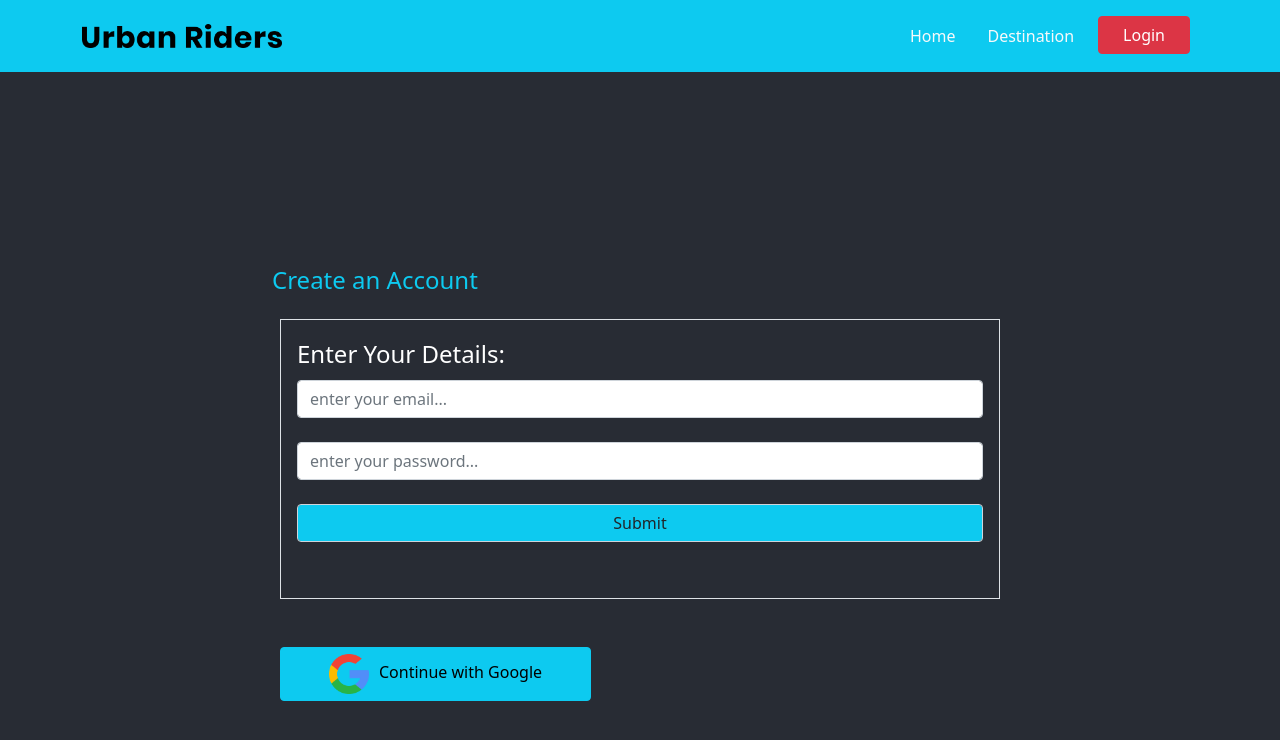
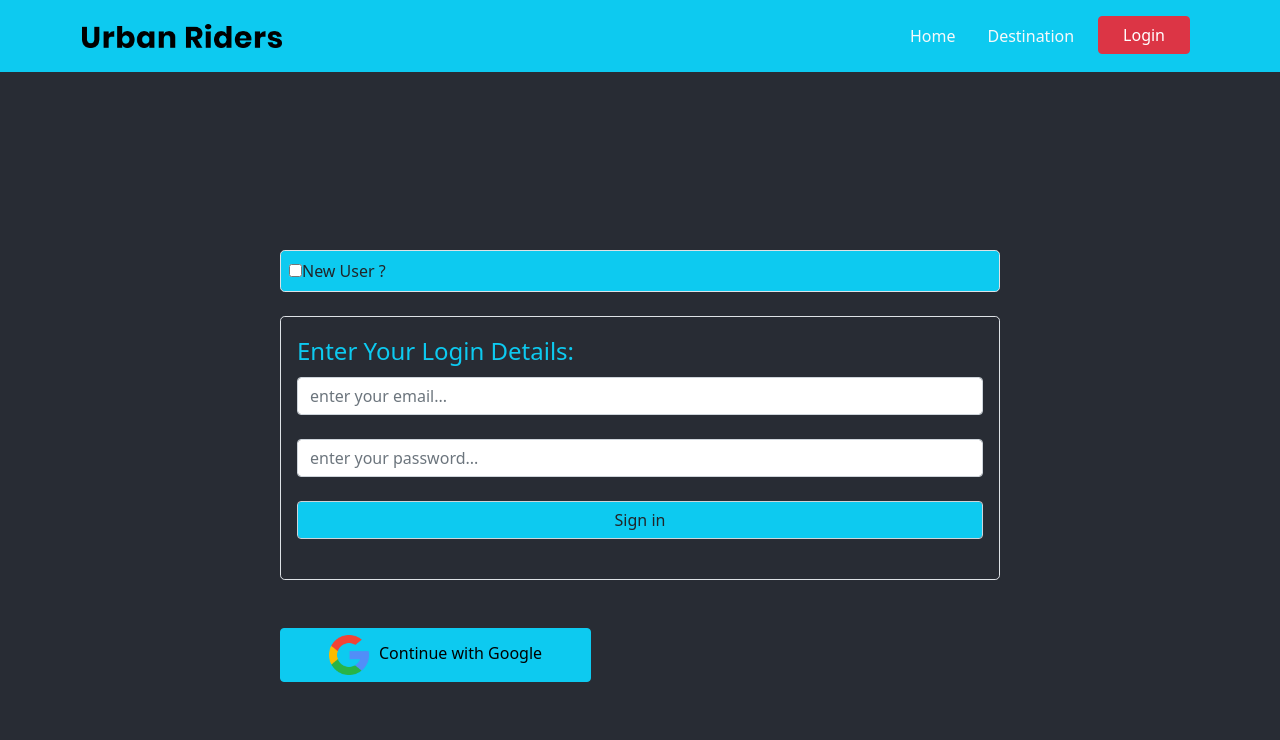
Before and after one commit to QuaziSamiha/Travelling-Agency, a React (Create React App) app: page /login in a window 1280 px wide. Shown: the top 740 px of the page. Built offline with nearby package versions, Linux system fonts and the light colour scheme.

Commit message:
authentication by email and password done

```diff
--- a/src/App.js
+++ b/src/App.js
@@ -19,7 +19,7 @@ export const UserContext = createContext();
 function App() {
 
   const [loggedInUser, setLoggedInUser] = useState({});
-  <h1>{loggedInUser.name}</h1>
+
   return (
     <UserContext.Provider value={[loggedInUser, setLoggedInUser]}>
       <div className="App">
@@ -29,15 +29,12 @@ function App() {
             <Route path='/home'>
               <Home />
             </Route>
-            {/* <Route path='/blog'>
-            <Blog />
-          </Route> */}
             <PrivateRoute path='/ticket-buy/:transportType'>
               <TransportType />
             </PrivateRoute>
-            <Route path='/destination'>
+            <PrivateRoute path='/destination'>
               <DestinationMap />
-            </Route>
+            </PrivateRoute>
             <Route path='/login'>
               <Login />
             </Route>
--- a/src/components/DestinationMap/DestinationMap.js
+++ b/src/components/DestinationMap/DestinationMap.js
@@ -1,9 +1,13 @@
 import React from 'react';
+import { useParams } from 'react-router';
 
 const DestinationMap = () => {
+    const {transportType} = useParams();
+
     return (
-        <div>
+        <div style={{paddingTop: '250px', margin: '0 20%'}}>
             <h1>This is destination and map</h1>
+            <h1>Welcome to travel by {transportType}</h1>
         </div>
     );
 };
--- a/src/components/Login/Login.js
+++ b/src/components/Login/Login.js
@@ -11,16 +11,19 @@ if (firebase.apps.length === 0) {
     firebase.initializeApp(firebaseConfig);
 }
 
+
 const Login = () => {
+
+    const [loggedInUser, setLoggedInUser] = useContext(UserContext);
 
     const googleProvider = new firebase.auth.GoogleAuthProvider();
 
-    const [loggedInUser, setLoggedInUser] = useContext(UserContext);
-
+    // codes for private route
     const history = useHistory();
     const location = useLocation();
     const { from } = location.state || { from: { pathname: '/' } }
 
+    // sign in using google
     const handleGoogleSignIn = () => {
         firebase.auth()
             .signInWithPopup(googleProvider)
@@ -38,6 +41,7 @@ const Login = () => {
             })
     }
 
+    // sign in using email and password
     const [user, setUser] = useState({
         isSignedIn: false,
         email: '',
@@ -46,12 +50,17 @@ const Login = () => {
         success: false
     });
 
+    const [newUser, setNewUser] = useState(false);
+
     const handleBlur = (event) => {
         let isFieldValid = true;
         if (event.target.name === 'email') {
             isFieldValid = /\S+@\S+\.\S+/.test(event.target.value);
         }
         if (event.target.name === 'password') {
+            isFieldValid = event.target.value.length > 6;
+        }
+        if (event.target.name === 'confirm-password') {
             isFieldValid = event.target.value.length > 6;
         }
         if (isFieldValid) {
@@ -62,7 +71,7 @@ const Login = () => {
     }
 
     const handleSubmit = (event) => {
-        if (user.email && user.password) {
+        if (newUser && user.email && user.password) {
             firebase.auth()
                 .createUserWithEmailAndPassword(user.email, user.password)
                 .then(res => {
@@ -70,6 +79,8 @@ const Login = () => {
                     newUserInfo.error = '';
                     newUserInfo.success = true;
                     setUser(newUserInfo);
+                    setLoggedInUser(newUserInfo);
+                    history.replace(from);
                 })
                 .catch((error) => {
                     const newUserInfo = { ...user };
@@ -78,24 +89,61 @@ const Login = () => {
                     setUser(newUserInfo);
                 });
         }
+
+        if (!newUser && user.email && user.password) {
+            firebase.auth()
+                .signInWithEmailAndPassword(user.email, user.password)
+                .then(res => {
+                    const userInfo = { ...user };
+                    userInfo.error = '';
+                    userInfo.success = true;
+                    setUser(userInfo);
+                    setLoggedInUser(userInfo);
+                    history.replace(from);
+                })
+                .catch(error => {
+                    const userInfo = { ...user };
+                    userInfo.error = error.message;
+                    userInfo.success = false;
+                    setUser(userInfo)
+                })
+        }
+
         event.preventDefault();
     }
 
     return (
         <div style={{ paddingTop: '250px', margin: '0 20%' }}>
 
-            <h4 className='m-3 text-info'>Create an Account</h4>
-            <form className='border p-3 m-4'>
+            <div className='mx-4 p-2 bg-info text-dark border rounded-3'>
+                <input type="checkbox" name="newUser" onChange={() => setNewUser(!newUser)} />
+                <label htmlFor="newUser">New User ?</label>
+            </div>
+
+            { newUser ?
+                <form className='border rounded-3 p-3 m-4'>
                     <fieldset>
-                    <legend className=''>Enter Your Details:</legend>
+                        <legend className='text-info'>Enter Your Details for Create An Account:</legend>
+                        <input className='form-control' type="text" name="name" onBlur={handleBlur} placeholder='enter your name...' required /> <br />
                         <input className='form-control' type="text" name="email" onBlur={handleBlur} placeholder='enter your email...' required /> <br />
                         <input className='form-control' type="password" name="password" onBlur={handleBlur} placeholder='enter your password...' required />  <br />
-                    <input onClick={handleSubmit} className='form-control bg-info' type="submit" value="Submit" /> <br />
+                        <input className='form-control' type="password" name="confirm-password" onBlur={handleBlur} placeholder='confirm your password...' required /> <br />
+                        <input onClick={handleSubmit} className='form-control bg-info' type="submit" value="Sign up" /> <br />
                     </fieldset>
                     {
                         user.success ? <p className='text-success'>Account Created Successfully</p> : <p className='text-danger'>{user.error}</p>
                     }
                 </form>
+                :
+                <form className='border rounded-3 p-3 m-4'>
+                    <fieldset>
+                        <legend className='text-info'>Enter Your Login Details:</legend>
+                        <input className='form-control' type="text" name="email" onBlur={handleBlur} placeholder='enter your email...' required /> <br />
+                        <input className='form-control' type="password" name="password" onBlur={handleBlur} placeholder='enter your password...' required />  <br />
+                        <input onClick={handleSubmit} className='form-control bg-info' type="submit" value="Sign in" /> <br />
+                    </fieldset>
+                </form>
+            }
 
             <button onClick={handleGoogleSignIn} className='m-4 px-5 btn btn-info'>
                 <img src={GoogleLogo} alt="" className='google-logo' />
--- a/src/components/Transport/Transport.js
+++ b/src/components/Transport/Transport.js
@@ -16,7 +16,7 @@ const Transport = (props) => {
             <div className="card-body">
                 <h5 className="card-title">{title}</h5>
                 <p>Per Ticket: {ticketPrice}</p>
-                <input style={{width:'125px'}} type="date" name="travel-date" id="" /> <br /> <br />
+                <input style={{width:'145px'}} type="date" name="travel-date" id="" /> <br /> <br />
                 <button onClick={() => handleBuyTicket(transportType)} className="btn btn-info">Buy Ticket</button>
             </div>
         </div>
```
Lines whose indentation alone changed are shown as unchanged.
